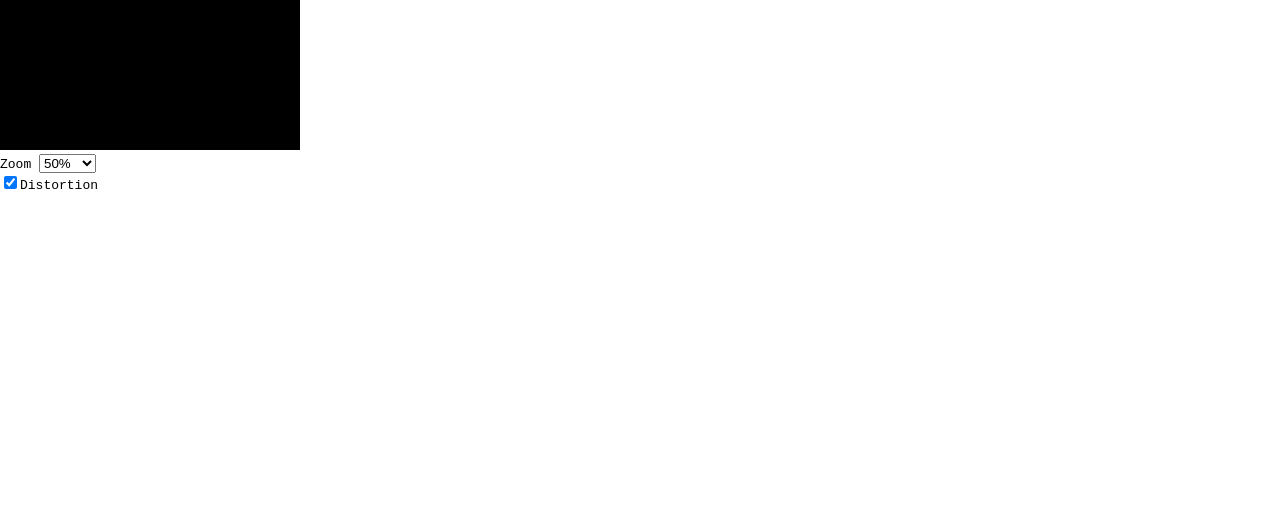
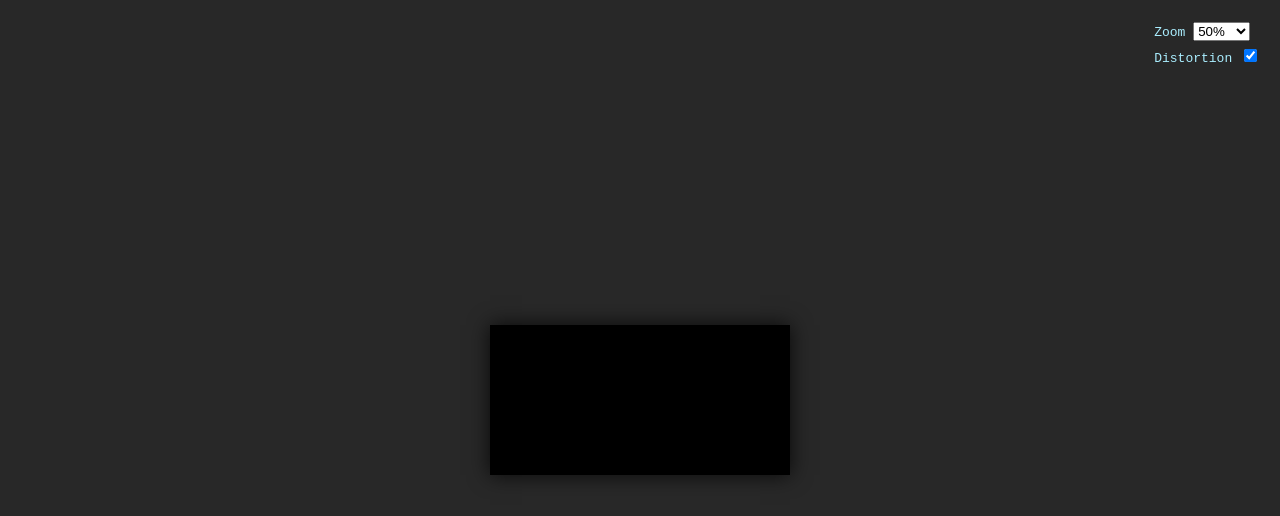
Before and after one commit to dyuri/getdisplaymedia_experiments, a plain HTML site: page index.html in a window 1280 px wide. Drawn offline with Linux system fonts and the light colour scheme.

Commit message:
some design

```diff
--- a/index.html
+++ b/index.html
@@ -8,14 +8,38 @@
       margin: 0;
       padding: 0;
       font-family: monospace;
+      color: #aef;
+      background: rgb(40, 40, 40);
+    }
+    .scene_container {
+      position: absolute;
+      top: 0;
+      bottom: 0;
+      left: 0;
+      right: 0;
+      display: flex;
+      align-items: center;
+      justify-content: center;
     }
     #scene {
       background: #000;
+      box-shadow: 0 0 20px rgba(0,0,0,.8);
+    }
+    #controls {
+      padding: 20px;
+      position: absolute;
+      top: 0;
+      right: 0;
+      z-index: 10;
+      line-height: 2em;
+      background: rgba(40, 40, 40, .75);
     }
   </style>
 </head>
 <body>
-<canvas id="scene"></canvas>
+<div class="scene_container">
+  <canvas id="scene"></canvas>
+</div>
 <div id="controls">
   <div>
     <label for="zoom">Zoom</label>
@@ -26,7 +50,8 @@
     </select>
   </div>
   <div>
-    <input type="checkbox" name="distort" id="distort" value="true" checked><label for="distort">Distortion</label>
+    <label for="distort">Distortion</label>
+    <input type="checkbox" name="distort" id="distort" value="true" checked>
   </div>
 </div>
 <script src="three.js"></script>
@@ -81,7 +106,7 @@
     if (u_distort) {
       vec4 col2 = texture2D(texture1, abs(fract(.5 * (st + vec2(lineNoise * 0.05 * rng11(5.0 * tseed))) + .5)));
       vec4 col3 = texture2D(texture1, abs(fract(.5 * (st - vec2(lineNoise * 0.05 * rng11(31.0 * tseed))) + .5)));
-      color = vec4(vec3(color.r, col2.g, col3.b) + noise, 1.);
+      color = vec4(vec3(color.r, col2.g, col3.b) + noise * .1, 1.);
     }
 
     gl_FragColor = color;
```
